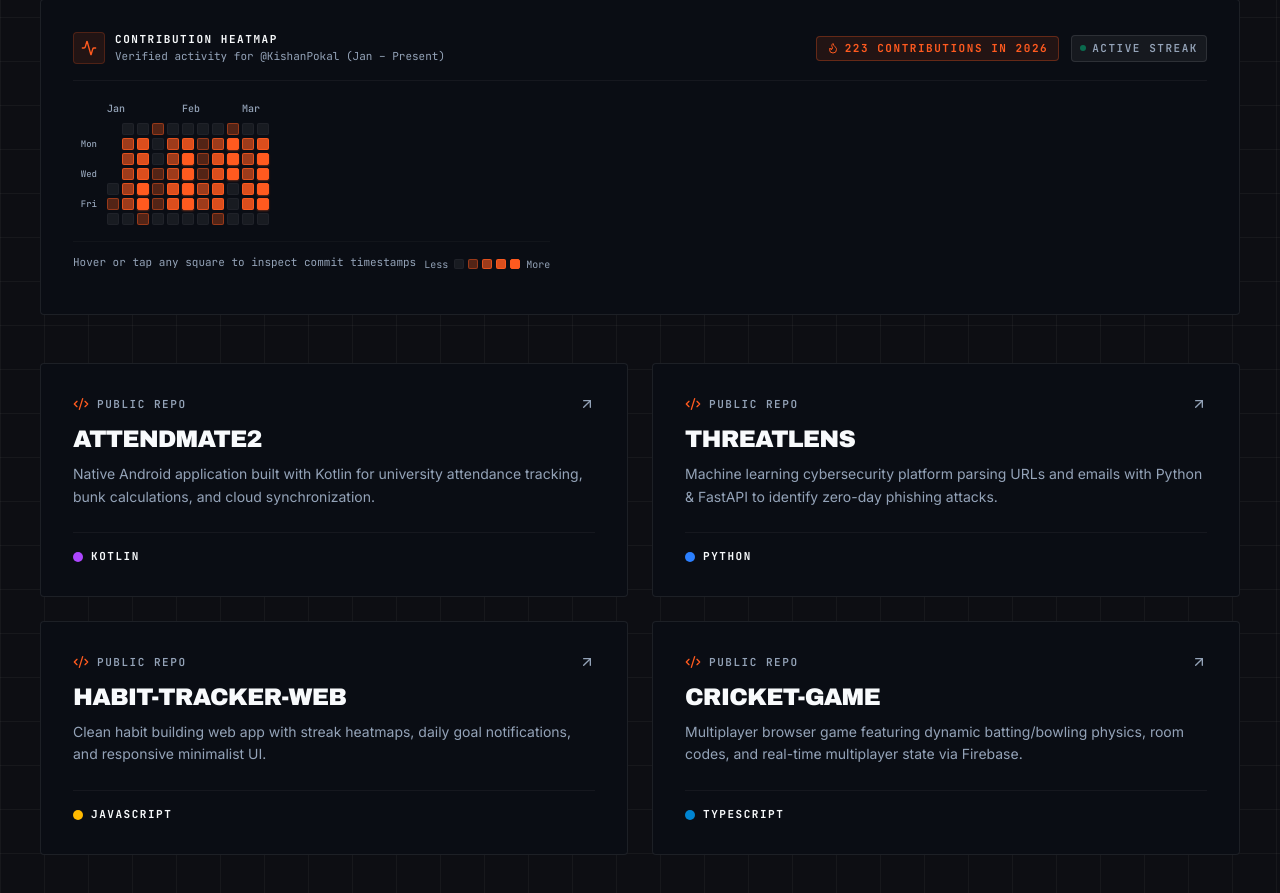
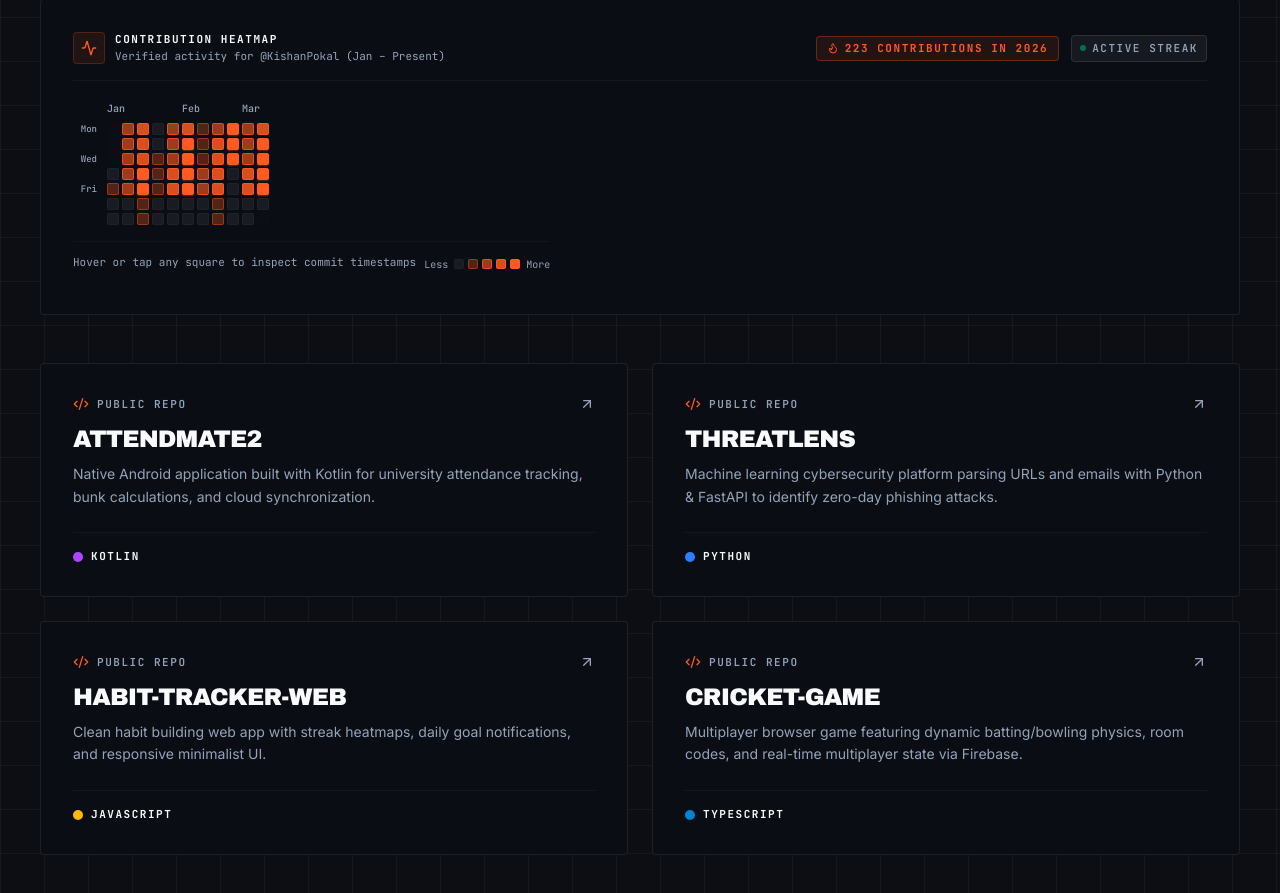
Before and after one commit to kishanpokal/my-portfolio, a React (Vite) app: page /v2 in a window 1280 px wide. Shown: the part 4278-5171 px from the top of the page. Built offline with nearby package versions, Linux system fonts and the light colour scheme; no server answers; a web font is replaced by a local one.

Commit message:
fix(github): switch calendar to Monday-start so Mon is on line 1, Wed on line 3, and Fri on line 5

```diff
--- a/src/components/v2/GitHubV2.jsx
+++ b/src/components/v2/GitHubV2.jsx
@@ -64,17 +64,19 @@ export const GitHubV2 = () => {
     return map;
   }, [contributionData]);
 
-  // Generate continuous calendar weeks for current year: from Jan 1st up to Today only
+  // Generate continuous calendar weeks for current year: from Jan 1st up to Today only (Monday-start ISO standard)
   const { weeks, monthLabelsByWeek, totalContributions } = useMemo(() => {
     const today = new Date();
     const currentYear = today.getFullYear();
     const startJan = new Date(currentYear, 0, 1);
-    const startSun = new Date(startJan);
-    startSun.setDate(startJan.getDate() - startJan.getDay());
+    // Find the Monday on or immediately preceding Jan 1 (ISO 8601 week)
+    const daysToMon = (startJan.getDay() + 6) % 7;
+    const startMon = new Date(startJan);
+    startMon.setDate(startJan.getDate() - daysToMon);
 
     const weekList = [];
     let currWeek = [];
-    let cur = new Date(startSun);
+    let cur = new Date(startMon);
     let totalCount = 0;
 
     while (cur <= today || currWeek.length > 0) {
@@ -190,7 +192,9 @@ export const GitHubV2 = () => {
   ];
 
   const getLevelColor = (level, isPadding) => {
-    if (isPadding) return "opacity-0 pointer-events-none";
+    if (isPadding) {
+      return "bg-black/[0.02] dark:bg-white/[0.02] border border-black/[0.01] dark:border-white/[0.01] opacity-35 pointer-events-none";
+    }
     switch (level) {
       case 1:
         return "bg-[#ff5a1f]/30 hover:bg-[#ff5a1f]/50 border border-[#ff5a1f]/40";
@@ -299,27 +303,27 @@ export const GitHubV2 = () => {
 
               {/* Grid: Left Day Labels (Mon, Wed, Fri) + Week Columns */}
               <div className="flex items-start">
-                {/* Left Day Labels: Exact 7 rows matching the day squares line-for-line */}
+                {/* Left Day Labels: Exactly 7 rows matching the day squares line-for-line (Monday-start) */}
                 <div className="flex flex-col gap-[3px] text-[9px] font-mono text-[#5a5a54] dark:text-muted-foreground pr-2 sm:pr-2.5 select-none shrink-0 w-[28px] sm:w-[34px]">
-                  {/* Row 0: Sun */}
-                  <div className="h-2.5 sm:h-3" aria-hidden="true" />
-                  {/* Row 1: Mon */}
+                  {/* Row 0: Mon (Line 1) */}
                   <div className="h-2.5 sm:h-3 flex items-center justify-end leading-none font-medium">
                     Mon
                   </div>
-                  {/* Row 2: Tue */}
+                  {/* Row 1: Tue (Line 2) */}
                   <div className="h-2.5 sm:h-3" aria-hidden="true" />
-                  {/* Row 3: Wed */}
+                  {/* Row 2: Wed (Line 3) */}
                   <div className="h-2.5 sm:h-3 flex items-center justify-end leading-none font-medium">
                     Wed
                   </div>
-                  {/* Row 4: Thu */}
+                  {/* Row 3: Thu (Line 4) */}
                   <div className="h-2.5 sm:h-3" aria-hidden="true" />
-                  {/* Row 5: Fri */}
+                  {/* Row 4: Fri (Line 5) */}
                   <div className="h-2.5 sm:h-3 flex items-center justify-end leading-none font-medium">
                     Fri
                   </div>
-                  {/* Row 6: Sat */}
+                  {/* Row 5: Sat (Line 6) */}
+                  <div className="h-2.5 sm:h-3" aria-hidden="true" />
+                  {/* Row 6: Sun (Line 7) */}
                   <div className="h-2.5 sm:h-3" aria-hidden="true" />
                 </div>
 
```
